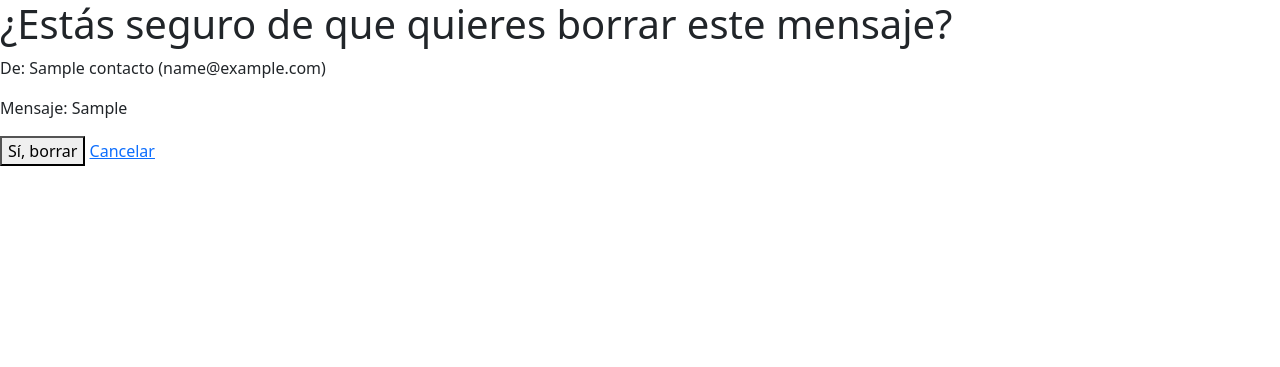
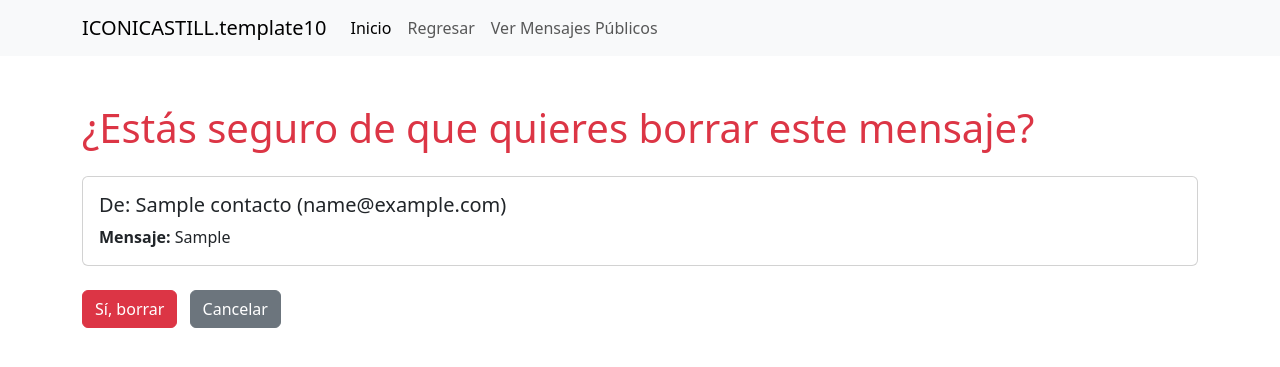
Before and after one commit to iconicastill/fluffy-octo-potato, a Django app: page /panel/borrar/1/ in a window 1280 px wide. Shown: the top 367 px of the page. Run offline with Django 4.2, Linux system fonts and the light colour scheme; tables that the repository leaves empty hold one stand-in row (values such as "Sample post").

Commit message:
cambios en mi proyecto

```diff
--- a/todo_app/templates/todo_app/mensaje_confirmar_borrar.html
+++ b/todo_app/templates/todo_app/mensaje_confirmar_borrar.html
@@ -7,15 +7,47 @@
     <link href="https://cdn.jsdelivr.net/npm/bootstrap@5.3.0/dist/css/bootstrap.min.css" rel="stylesheet">
 </head>
 <body>
-    <h1>¿Estás seguro de que quieres borrar este mensaje?</h1>
+    <header>
+        <nav class="navbar navbar-expand-lg navbar-light bg-light">
+            <div class="container">
+                <a class="navbar-brand" href="#">ICONICASTILL.template10</a>
+                <button class="navbar-toggler" type="button" data-bs-toggle="collapse" data-bs-target="#navbarNav" aria-controls="navbarNav" aria-expanded="false" aria-label="Toggle navigation">
+                    <span class="navbar-toggler-icon"></span>
+                </button>
+                <div class="collapse navbar-collapse" id="navbarNav">
+                    <ul class="navbar-nav">
+                        <li class="nav-item">
+                            <a class="nav-link active" aria-current="page" href="http://iconicastill.com/">Inicio</a>
+                        </li>
+                        <li class="nav-item">
+                            <a class="nav-link" href="https://iconicastill.com/portafolio.html">Regresar</a>
+                        </li>
+                        <li class="nav-item">
+                            <a class="nav-link" href="{% url 'ver_mensajes' %}">Ver Mensajes Públicos</a>
+                        </li>
+                    </ul>
+                </div>
+            </div>
+        </nav>
+    </header>
 
-    <p>De: {{ object.nombre }} ({{ object.email }})</p>
-    <p>Mensaje: {{ object.mensaje }}</p>
+    <div class="container mt-5">
+        <h1 class="mb-4 text-danger">¿Estás seguro de que quieres borrar este mensaje?</h1>
 
-    <form method="post">
-        {% csrf_token %}
-        <button type="submit">Sí, borrar</button>
-        <a href="{% url 'admin_mensajes' %}">Cancelar</a>
-    </form>
+        <div class="card mb-4">
+            <div class="card-body">
+                <h5 class="card-title">De: {{ object.nombre }} ({{ object.email }})</h5>
+                <p class="card-text"><strong>Mensaje:</strong> {{ object.mensaje }}</p>
+            </div>
+        </div>
+
+        <form method="post">
+            {% csrf_token %}
+            <button type="submit" class="btn btn-danger">Sí, borrar</button>
+            <a href="{% url 'admin_mensajes' %}" class="btn btn-secondary ms-2">Cancelar</a>
+        </form>
+    </div>
+
+    <script src="https://cdn.jsdelivr.net/npm/bootstrap@5.3.3/dist/js/bootstrap.bundle.min.js" xintegrity="sha384-YvpcrYf0tY3lHB60NNkmXc5s9fDVZLESaAA55NDzOxhy9GkcIdslK1eN7N6jIeHz" crossorigin="anonymous"></script>
 </body>
 </html>
```
